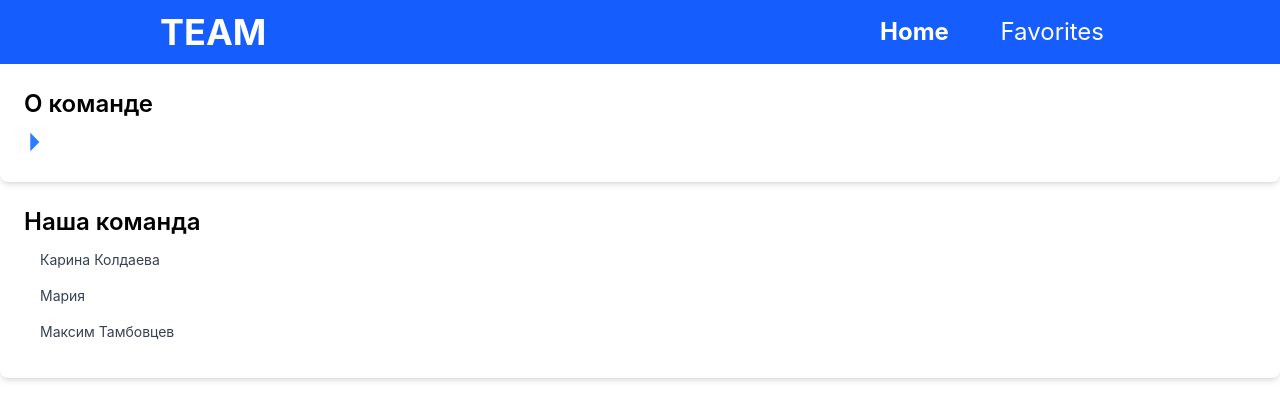
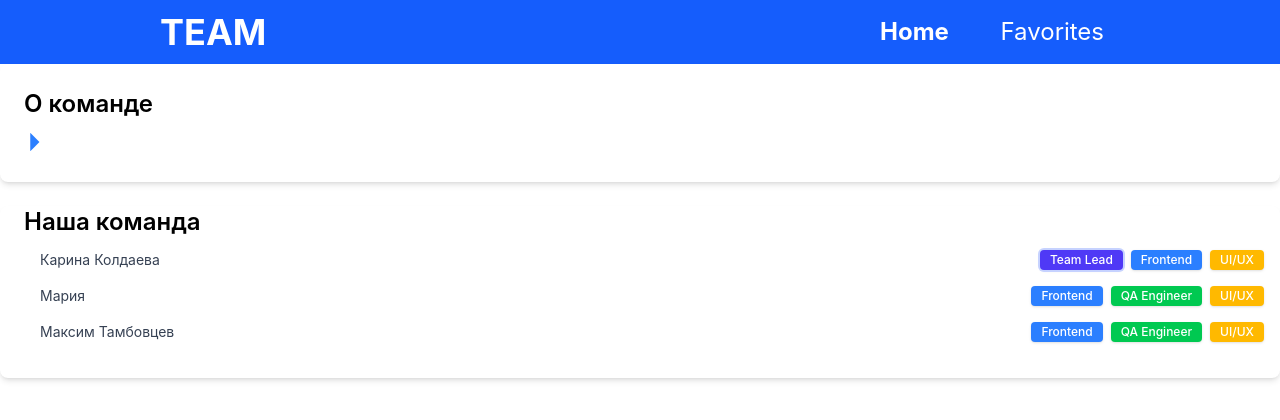
Before and after one commit to KarinaKold/TEAM-hackathon, a React (Vite) app: page / in a window 1280 px wide. Shown: the top 420 px of the page. Built offline with nearby package versions, Linux system fonts and the light colour scheme.

Commit message:
Create costom badge

```diff
--- /dev/null
+++ b/src/components/customBadge/UserBadge.jsx
@@ -0,0 +1,28 @@
+import React from 'react';
+import PropTypes from 'prop-types';
+
+const UserBadge = ({ color, content }) => {
+	const baseClasses = 'px-2.5 py-0.5 rounded text-xs font-medium text-white shadow-sm';
+
+	const colorClasses = {
+		blue: 'bg-blue-500 text-white',
+		red: 'bg-red-500 text-white',
+		green: 'bg-green-500 text-white',
+		gray: 'bg-gray-500 text-white',
+		yellow: 'bg-yellow-500 text-black',
+		gold: 'bg-amber-400 text-black font-bold shadow-sm',
+		indigo: 'bg-indigo-600 text-white font-bold ring-2 ring-indigo-200',
+		emerald: 'bg-emerald-500 text-white shadow-sm',
+	};
+
+	const selectedColor = colorClasses[color] || colorClasses.gray;
+
+	return <span className={`${baseClasses} ${selectedColor}`}>{content}</span>;
+};
+
+UserBadge.propTypes = {
+	color: PropTypes.string,
+	content: PropTypes.string.isRequired,
+};
+
+export default UserBadge;
--- a/src/data.js
+++ b/src/data.js
@@ -16,7 +16,11 @@ export const MEMBERS = [
 			{ technology: 'Node.js', percentage: 60 },
 		],
 		work: 'Тимлид и фронтенд разработчик командного проекта',
-		badge: 'Тимлид',
+		badge: [
+			{ text: 'Team Lead', color: 'indigo' },
+			{ text: 'Frontend', color: 'blue' },
+			{ text: 'UI/UX', color: 'gold' },
+		],
 	},
 	{
 		id: 2,
@@ -35,7 +39,11 @@ export const MEMBERS = [
 			{ technology: 'Node.js', percentage: 60 },
 		],
 		work: 'Фронтенд разработчик командного проекта',
-		badge: '',
+		badge: [
+			{ text: 'Frontend', color: 'blue' },
+			{ text: 'QA Engineer', color: 'green' },
+			{ text: 'UI/UX', color: 'gold' },
+		],
 	},
 	{
 		id: 3,
@@ -54,6 +62,10 @@ export const MEMBERS = [
 			{ technology: 'Node.js', percentage: 60 },
 		],
 		work: 'Разработчик UI-компонентов ',
-		badge: 'Разработчик',
+		badge: [
+			{ text: 'Frontend', color: 'blue' },
+			{ text: 'QA Engineer', color: 'green' },
+			{ text: 'UI/UX', color: 'gold' },
+		],
 	},
 ];
--- a/src/pages/HomePage.jsx
+++ b/src/pages/HomePage.jsx
@@ -1,6 +1,7 @@
 import { Link } from 'react-router';
 import { Dropdown } from '../components';
 import { MEMBERS } from '../data';
+import Badge from '../components/customBadge/UserBadge';
 
 export const HomePage = () => {
 	return (
@@ -13,13 +14,23 @@ export const HomePage = () => {
 			<section className="bg-white pl-6 pb-6 rounded-lg shadow-md">
 				<h2 className="text-2xl font-semibold">Наша команда</h2>
 				<div className="py-1">
-					{MEMBERS.map(({ id, name }) => (
+					{MEMBERS.map(({ id, name, badge, badgeColor }) => (
 						<Link
 							to={`/member/${id}`}
 							key={id}
-							className="block px-4 py-2 text-sm text-gray-700 hover:bg-gray-100"
+							className="block px-4 py-2 text-sm text-gray-700 hover:bg-gray-100 flex justify-between items-center"
 						>
 							<h5>{name}</h5>
+							<div className="flex gap-2">
+								{badge &&
+									badge.map((b, index) => (
+										<Badge
+											key={index}
+											color={b.color}
+											content={b.text}
+										/>
+									))}
+							</div>
 						</Link>
 					))}
 				</div>
```
Also changed, not shown: 1 other file (tests, documents, lock files or other folders).
